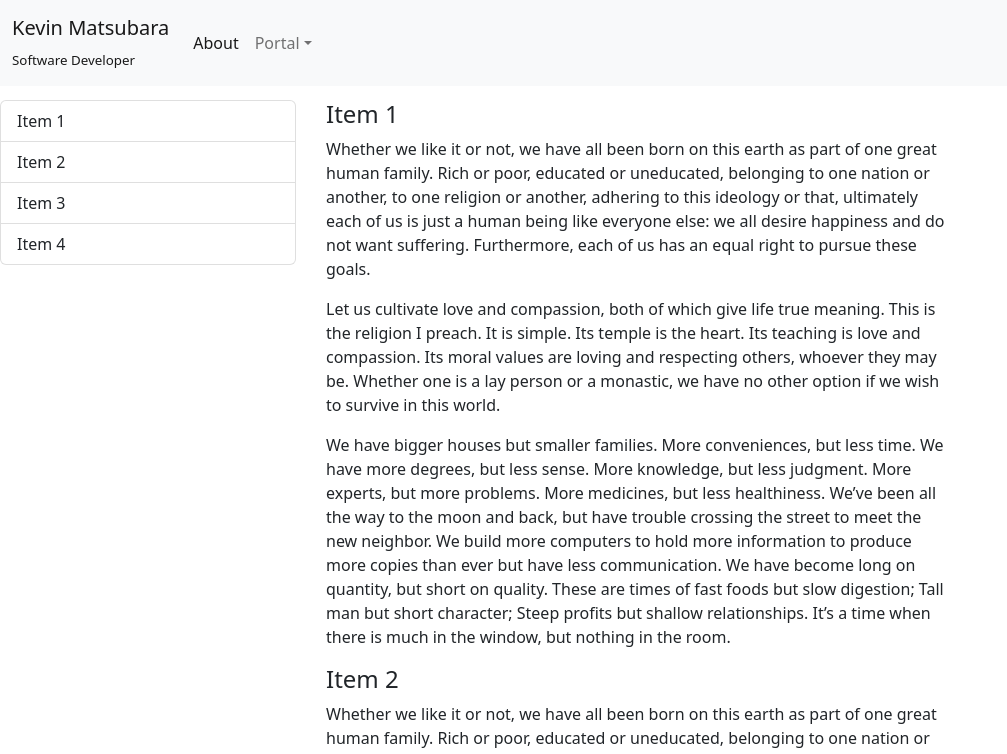
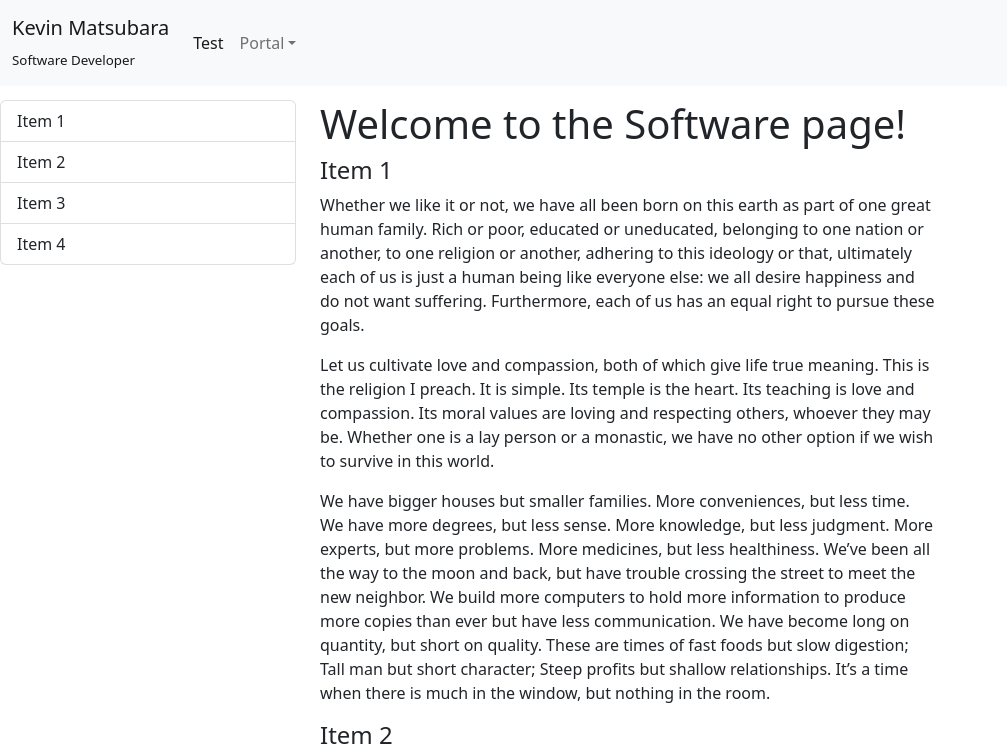
Before and after one commit to PA4KEV/website, a React (Create React App) app: page /pages/software in a window 1280 px wide. Shown: the top 754 px of the page, without its empty margins (0-1007 px from the left). Built offline with nearby package versions, Linux system fonts and the light colour scheme.

Commit message:
Create basic routing

```diff
--- a/src/App.js
+++ b/src/App.js
@@ -3,8 +3,7 @@ import "bootstrap/dist/js/bootstrap.bundle.min";
 
 import './App.css';
 import Navigation from './UI/Navigation';
-import ContentItem from './Content/ContentItem';
-import Sidebar from './UI/Sidebar';
+
 
 function App() {
     return (
@@ -12,10 +11,6 @@ function App() {
       <div className='row '>
         <Navigation />
       </div>
-      <div className='row'>
-        <Sidebar />
-        <ContentItem />
-      </div>
     </div>
     );
 }
--- a/src/Content/ContentItem.js
+++ b/src/Content/ContentItem.js
@@ -4,6 +4,7 @@ import React from 'react';
 const ContentItem = (props) => {
     return (
         <div className="col-6 offset-3">
+            <h1>{props.title}</h1>
             <div data-bs-spy="scroll" data-bs-target="#list-example" data-bs-smooth-scroll="true" className="scrollspy-example" tabIndex="0">
             <h4 id="list-item-1">Item 1</h4>
             <p>
--- /dev/null
+++ b/src/Pages/Linux/Linux.js
@@ -0,0 +1,14 @@
+import React from 'react';
+import ContentItem from '../../Content/ContentItem';
+import Sidebar from '../../UI/Sidebar';
+
+function Linux (){
+    return (
+        <div className='row'>
+            <Sidebar />
+            <ContentItem title="Welcome to the Linux page!"/>
+        </div>
+        )
+}
+
+export default Linux;
--- /dev/null
+++ b/src/Pages/Radio/Radio.js
@@ -0,0 +1,14 @@
+import React from 'react';
+import ContentItem from '../../Content/ContentItem';
+import Sidebar from '../../UI/Sidebar';
+
+function Radio (){
+    return (
+        <div className='row'>
+            <Sidebar />
+            <ContentItem title="Welcome to the Radio page!"/>
+        </div>
+        )
+}
+
+export default Radio;
--- /dev/null
+++ b/src/Pages/Software/Software.js
@@ -0,0 +1,14 @@
+import React from 'react';
+import ContentItem from '../../Content/ContentItem';
+import Sidebar from '../../UI/Sidebar';
+
+function Software (){
+    return (
+        <div className='row'>
+            <Sidebar />
+            <ContentItem title="Welcome to the Software page!"/>
+        </div>
+        )
+}
+
+export default Software;
--- /dev/null
+++ b/src/Pages/Test.js
@@ -0,0 +1,14 @@
+import React from 'react';
+import ContentItem from '../Content/ContentItem';
+import Sidebar from '../UI/Sidebar';
+
+function Test (){
+    return (
+        <div className='row'>
+            <Sidebar />
+            <ContentItem title="Welcome to the Test page!"/>
+        </div>
+        )
+}
+
+export default Test;
--- a/src/UI/Navigation.js
+++ b/src/UI/Navigation.js
@@ -1,9 +1,17 @@
 import React from 'react';
+import {BrowserRouter as Router, Routes, Route, Link} from 'react-router-dom';
+
+import Test from '../Pages/Test';
+import Linux from '../Pages/Linux/Linux';
+import Radio from '../Pages/Radio/Radio';
+import Software from '../Pages/Software/Software';
+
 import './Navigation.css';
 
 
 const Navigation = (props) => {
     return (
+        <Router>
         <nav className="navbar navbar-expand-lg fixed-top bg-light">
             <div className="container-fluid">
                 <a className="navbar-brand" href="#!">Kevin Matsubara<br/><span className='logo-sub'>Software Developer</span></a>
@@ -13,7 +21,7 @@ const Navigation = (props) => {
                 <div className="collapse navbar-collapse" id="navbarSupportedContent">
                 <ul className="navbar-nav me-auto mb-2 mb-lg-0">
                     <li className="nav-item">
-                    <a className="nav-link active" aria-current="page" href="#!">About</a>
+                    <Link to="/test" className="nav-link active" aria-current="page" href="#!">Test</Link>
                     </li>
                     {/* <li className="nav-item">
                     <a className="nav-link" href="#!">Link</a>
@@ -23,11 +31,11 @@ const Navigation = (props) => {
                         Portal
                     </a>
                     <ul className="dropdown-menu">
-                        <li><a className="dropdown-item" href="#!">Software</a></li>
+                        <li><Link to="/pages/software" className="dropdown-item" href="#!">Software</Link></li>
                         <li><hr className="dropdown-divider"/></li>
-                        <li><a className="dropdown-item" href="#!">Radio Amateur</a></li>
+                        <li><Link to="/pages/radio" className="dropdown-item" href="#!">Radio Amateur</Link></li>
                         <li><hr className="dropdown-divider"/></li>
-                        <li><a className="dropdown-item" href="#!">Linux</a></li>
+                        <li><Link to="/pages/linux" className="dropdown-item" href="#!">Linux</Link></li>
                     </ul>
                     </li>
                     {/* <li className="nav-item">
@@ -41,6 +49,13 @@ const Navigation = (props) => {
                 </div>
             </div>
         </nav>
+        <Routes>
+            <Route exact path='/test' element={< Test />}></Route>
+            <Route exact path='/pages/software' element={< Software />}></Route>
+            <Route exact path='/pages/radio' element={< Radio />}></Route>
+            <Route exact path='/pages/linux' element={< Linux />}></Route>
+        </Routes>
+        </Router>
     )
 }
 
```
